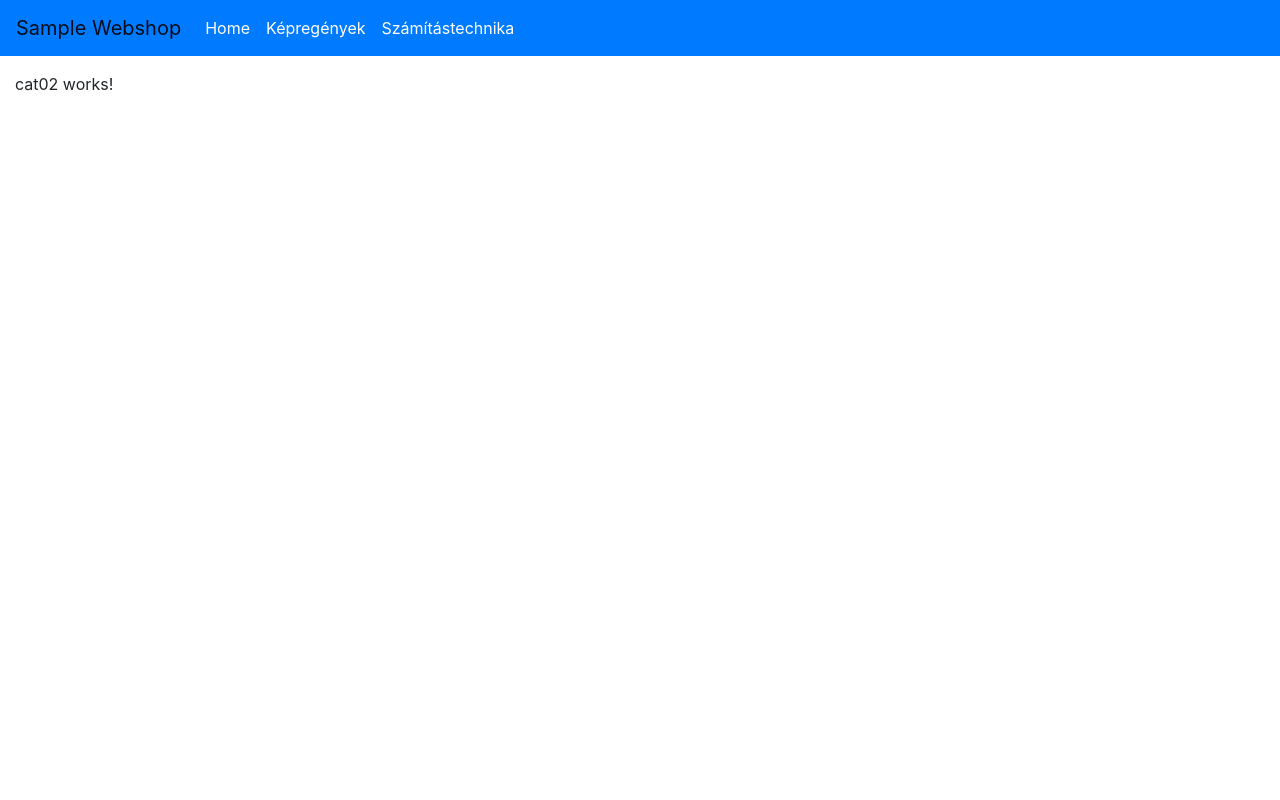
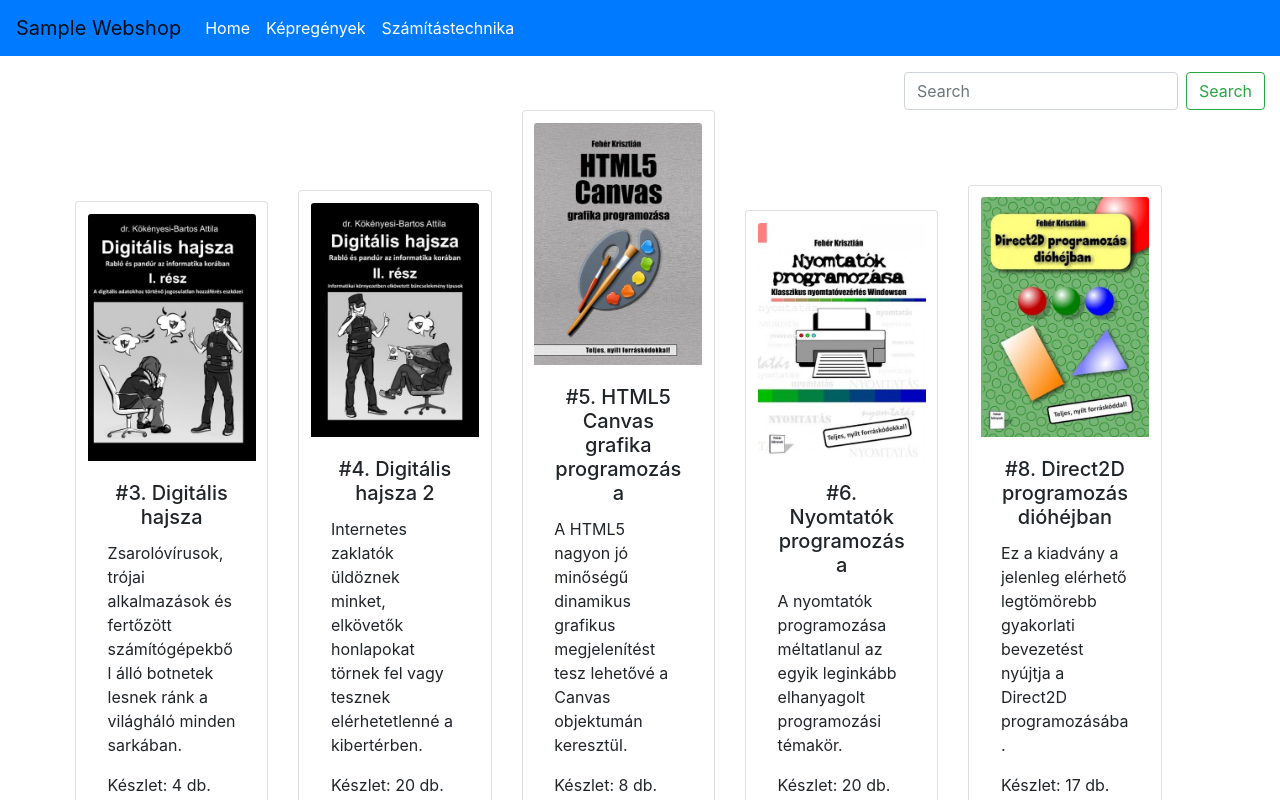
Before and after one commit to vargazoltan06/str-angular-project-001, an Angular app: page /cat02 in a window 1280 px wide. Shown: the top 800 px of the page. Built offline with nearby package versions, Linux system fonts and the light colour scheme.

Commit message:
Computing

```diff
--- a/src/app/page/cat01/cat01.component.html
+++ b/src/app/page/cat01/cat01.component.html
@@ -1,7 +1,3 @@
-<p>cat01 works!</p>
-
-
-
 <div>
     <form class="form-inline my-2 my-lg-0 d-flex justify-content-end">
         <input (keyup)="onChangePhrase($event)" class="form-control mr-sm-2" type="text" placeholder="Search">
@@ -13,6 +9,6 @@
 
 
 <div class="w-100 container-fluid mx-auto card-deck d-flex flex-row">
-    <app-book-list [propValue]='2' [phraseString]='phrase' class="col-12" [books]="booksList">
+    <app-book-list [propValue]='1' [phraseString]='phrase' class="col-12" [books]="booksList">
     </app-book-list>
 </div>
--- a/src/app/page/cat02/cat02.component.html
+++ b/src/app/page/cat02/cat02.component.html
@@ -1 +1,14 @@
-<p>cat02 works!</p>
+<div>
+    <form class="form-inline my-2 my-lg-0 d-flex justify-content-end">
+        <input (keyup)="onChangePhrase($event)" class="form-control mr-sm-2" type="text" placeholder="Search">
+        <button class="btn btn-outline-success my-2 my-sm-0" type="submit">Search</button>
+    </form>
+</div>
+
+
+
+
+<div class="w-100 container-fluid mx-auto card-deck d-flex flex-row">
+    <app-book-list [propValue]='2' [phraseString]='phrase' class="col-12" [books]="booksList">
+    </app-book-list>
+</div>
--- a/src/app/page/cat02/cat02.component.ts
+++ b/src/app/page/cat02/cat02.component.ts
@@ -1,4 +1,6 @@
 import { Component, OnInit } from '@angular/core';
+import { Book } from 'src/app/model/book';
+import { BooksService } from 'src/app/service/books.service';
 
 @Component({
   selector: 'app-cat02',
@@ -7,10 +9,18 @@ import { Component, OnInit } from '@angular/core';
 })
 export class Cat02Component implements OnInit {
 
+  propValue: string = '2';
+  phrase: string = '';
 
+  booksList: Book[] = this.booksService.list;
 
+  constructor(
+    private booksService: BooksService,
+  ) { };
 
-  constructor() { }
+  onChangePhrase(event: Event): void {
+    this.phrase = (event.target as HTMLInputElement).value;
+  }
 
   ngOnInit(): void {
   }
```
